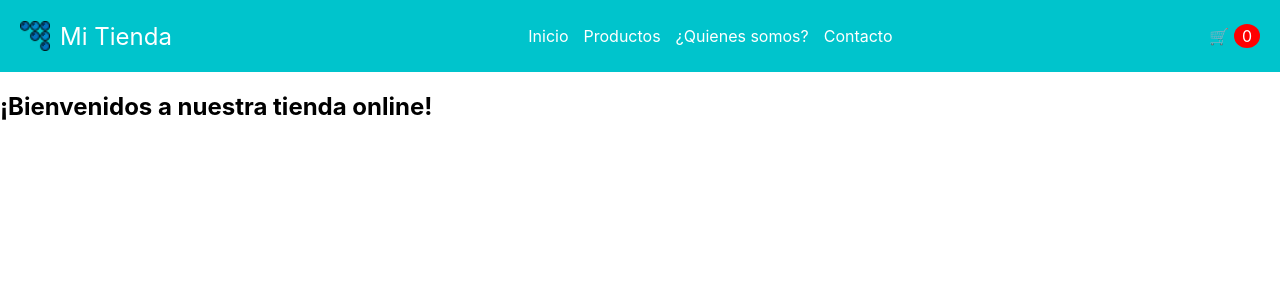
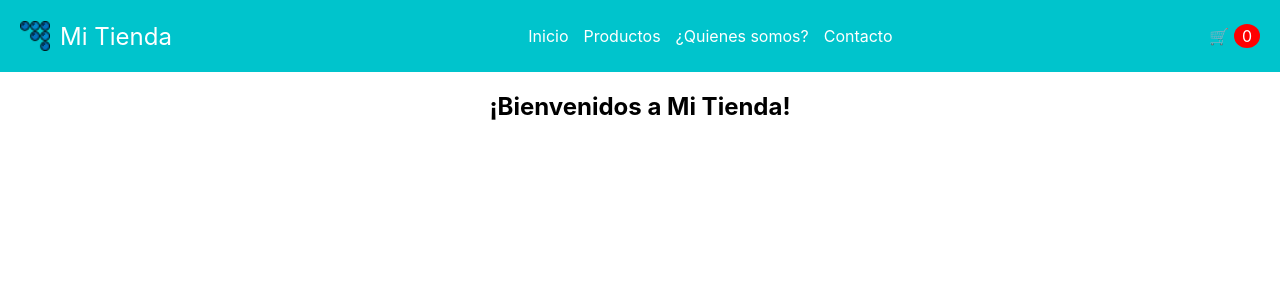
Before and after one commit to akak92/ecommerce, a React (Create React App) app: page / in a window 1280 px wide. Shown: the top 300 px of the page. Built offline with nearby package versions, Linux system fonts and the light colour scheme.

Commit message:
Creo carpetas dentro de Components para cada componente

```diff
--- a/src/App.js
+++ b/src/App.js
@@ -1,12 +1,12 @@
 import React from 'react';
-import NavBar from './Components/NavBar';
-import ItemListContainer from './Components/ItemListContainer';
+import NavBar from './Components/NavBar/NavBar';
+import ItemListContainer from './Components/ItemListContainer/ItemListContainer';
 
 function App() {
   return (
     <div>
       <NavBar />
-      <ItemListContainer mensaje="¡Bienvenidos a nuestra tienda online!" />
+      <ItemListContainer mensaje="¡Bienvenidos a Mi Tienda!" />
     </div>
   );
 }
--- a/src/Components/Container.css
+++ /dev/null
@@ -1,4 +0,0 @@
-.container {
-    padding: 20px;
-    text-align: center;
-  }
--- /dev/null
+++ b/src/Components/ItemListContainer/ItemListContainer.css
@@ -0,0 +1,6 @@
+.item-list-container {
+    display: flex;
+    justify-content: center; /* Centra horizontalmente */
+    height: 100vh;
+    text-align: center;
+  }
--- a/src/Components/ItemListContainer.js
+++ b/src/Components/ItemListContainer/ItemListContainer.js
@@ -1,10 +1,10 @@
 import React from 'react';
+import './ItemListContainer.css';
 
 function ItemListContainer({ mensaje }) {
   return (
     <div className="item-list-container">
       <h2>{mensaje}</h2>
-      {/* Aquí se mostrarán los productos en el futuro */}
     </div>
   );
 }
--- a/src/Components/NavBar.js
+++ b/src/Components/NavBar/NavBar.js
@@ -1,7 +1,7 @@
 import React from 'react';
-import CartWidget from './CartWidget';
+import CartWidget from '../CartWidget/CartWidget';
 import './NavBar.css';
-import logo from '../assets/logo_tienda.png';
+import logo from '../../assets/logo_tienda.png';
 
 function NavBar() {
   return (
```
Also changed, not shown: src/Components/Container.js (deleted, +0 -13 lines), src/Components/CartWidget/CartWidget.js (renamed from src/Components/CartWidget.js), src/Components/NavBar/NavBar.css (renamed from src/Components/NavBar.css).
